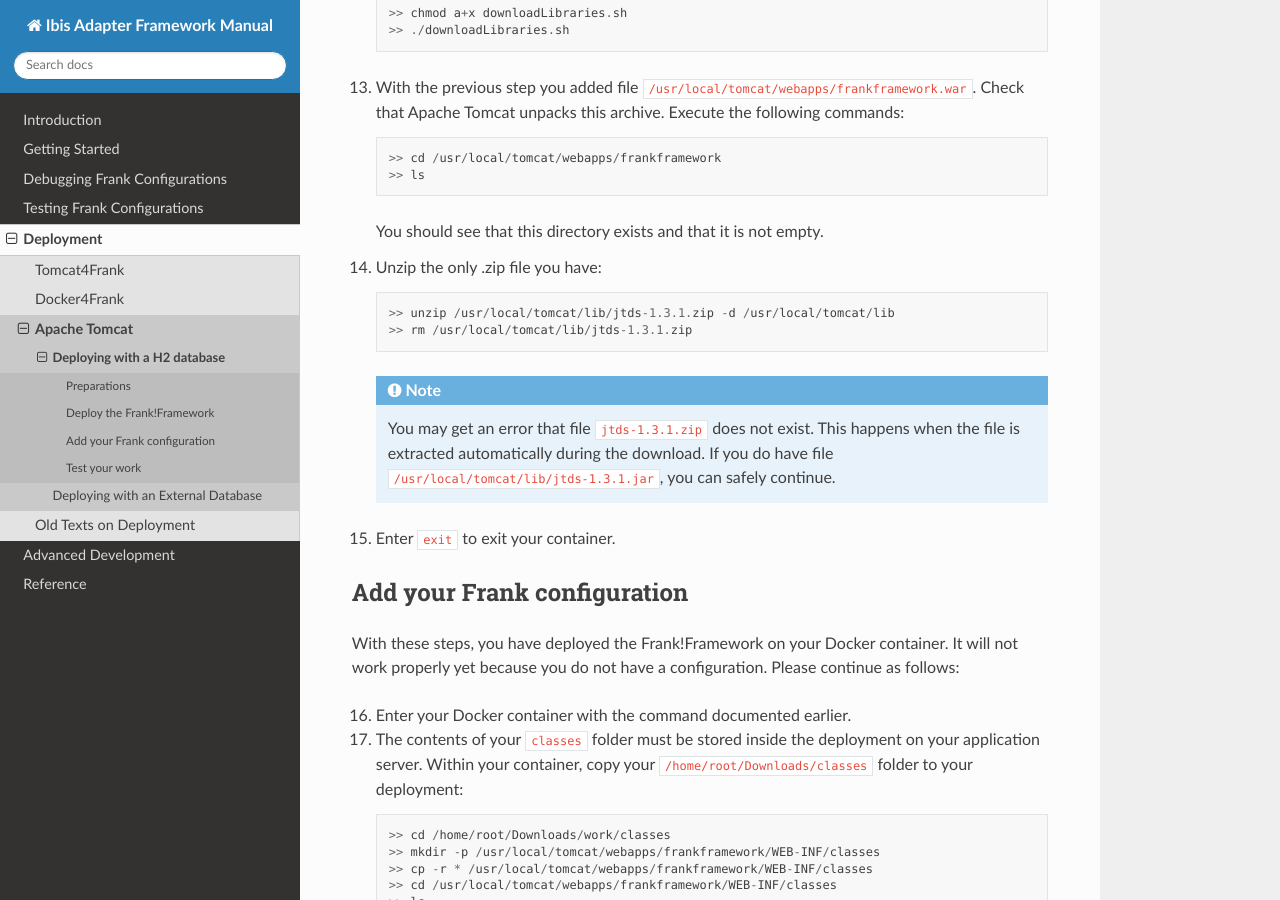
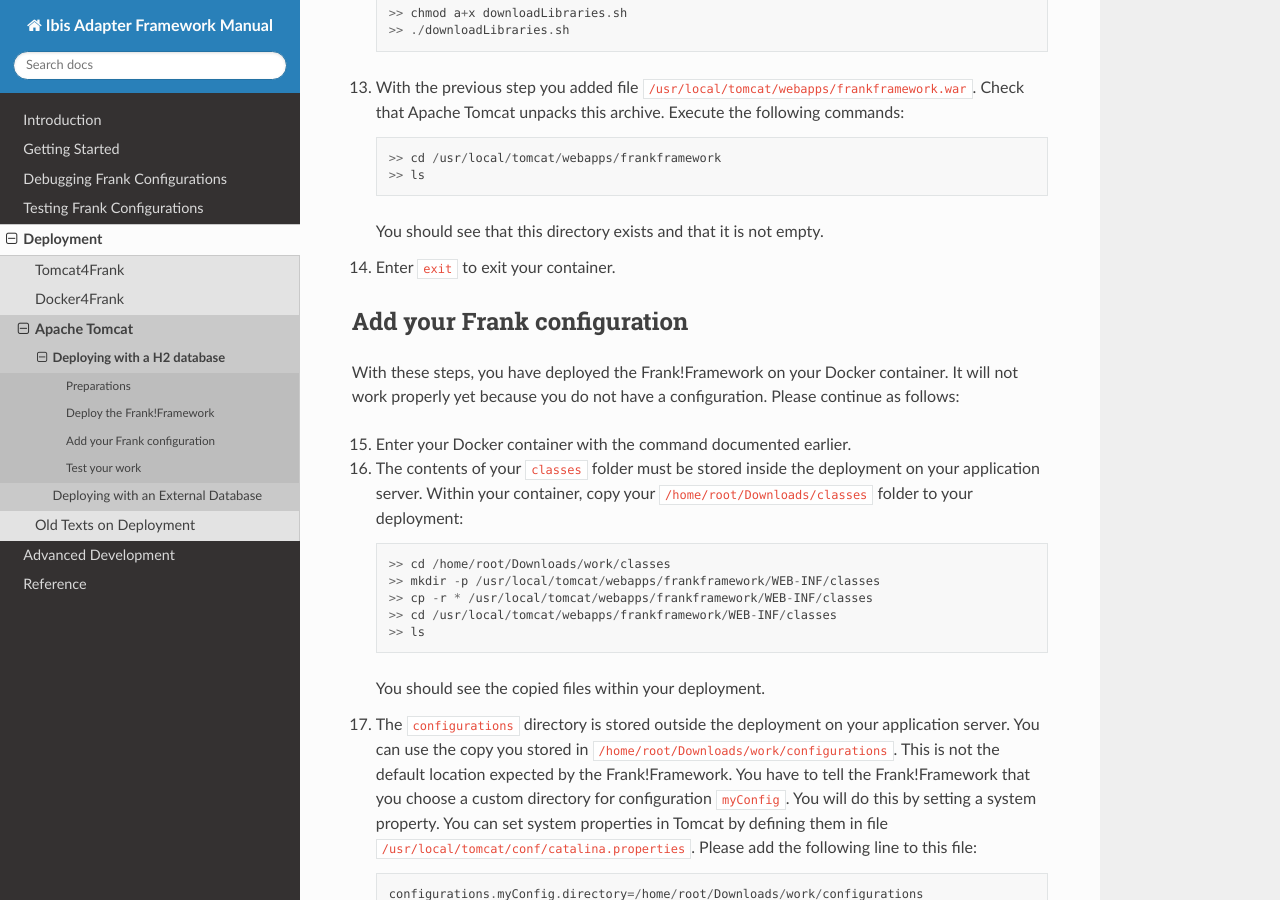
Before and after one commit to frankframework/frank-manual, a Sphinx documentation site: the page built from docs/source/deploying/tomcatBasic.rst, in a window 1280 px wide and 900 px high, scrolled down 2623 px. Built offline with Sphinx 7.4.7 and the Read the Docs theme 2.0.0, drawn with Linux system fonts in a browser that asks for light colours; some of the changed text lies outside the part shown.

Commit message:
Fixed table of libraries you need with Tomcat

```diff
--- a/docs/source/deploying/tomcatBasic.rst
+++ b/docs/source/deploying/tomcatBasic.rst
@@ -48,7 +48,7 @@ Source                                                    Destination
 --------------------------------------------------------  ---------------------------------------------------------
 ``ibis-adapterframework-webapp-7.5-20191211.175453.war``  ``/usr/local/tomcat/webapps/frankframework.war``
 ``h2-1.4.199.jar``                                        ``/usr/local/tomcat/lib/h2.jar``
-``jtds-1.3.1.jar.zip``                                    ``/usr/local/tomcat/lib/jtds-1.3.1.zip``
+``jtds-1.3.1.jar``                                        ``/usr/local/tomcat/lib/jtds-1.3.1.jar``
 ``geronimo-jms_1.1_spec-1.1.1.jar``                       ``/usr/local/tomcat/lib/geronimo-jms_1.1_spec-1.1.1.jar``
 ``commons-dbcp-1.4.jar``                                  ``/usr/local/tomcat/lib/commons-dbcp-1.4.jar``
 ``commons-pool-1.5.6.jar``                                ``/usr/local/tomcat/lib/commons-pool-1.5.6.jar``
@@ -94,15 +94,6 @@ You do not have to download these files manually. For your convenience, we added
      >> ls
 
    You should see that this directory exists and that it is not empty.
-#. Unzip the only .zip file you have: ::
-
-     >> unzip /usr/local/tomcat/lib/jtds-1.3.1.zip -d /usr/local/tomcat/lib
-     >> rm /usr/local/tomcat/lib/jtds-1.3.1.zip
-
-   .. NOTE::
-
-      You may get an error that file ``jtds-1.3.1.zip`` does not exist. This happens when the file is extracted automatically during the download. If you do have file ``/usr/local/tomcat/lib/jtds-1.3.1.jar``, you can safely continue.
-
 #. Enter ``exit`` to exit your container.
 
 Add your Frank configuration
```
Also changed, not shown: other parts of docs/source/deploying/tomcatBasic.rst (+3 -3 lines).
